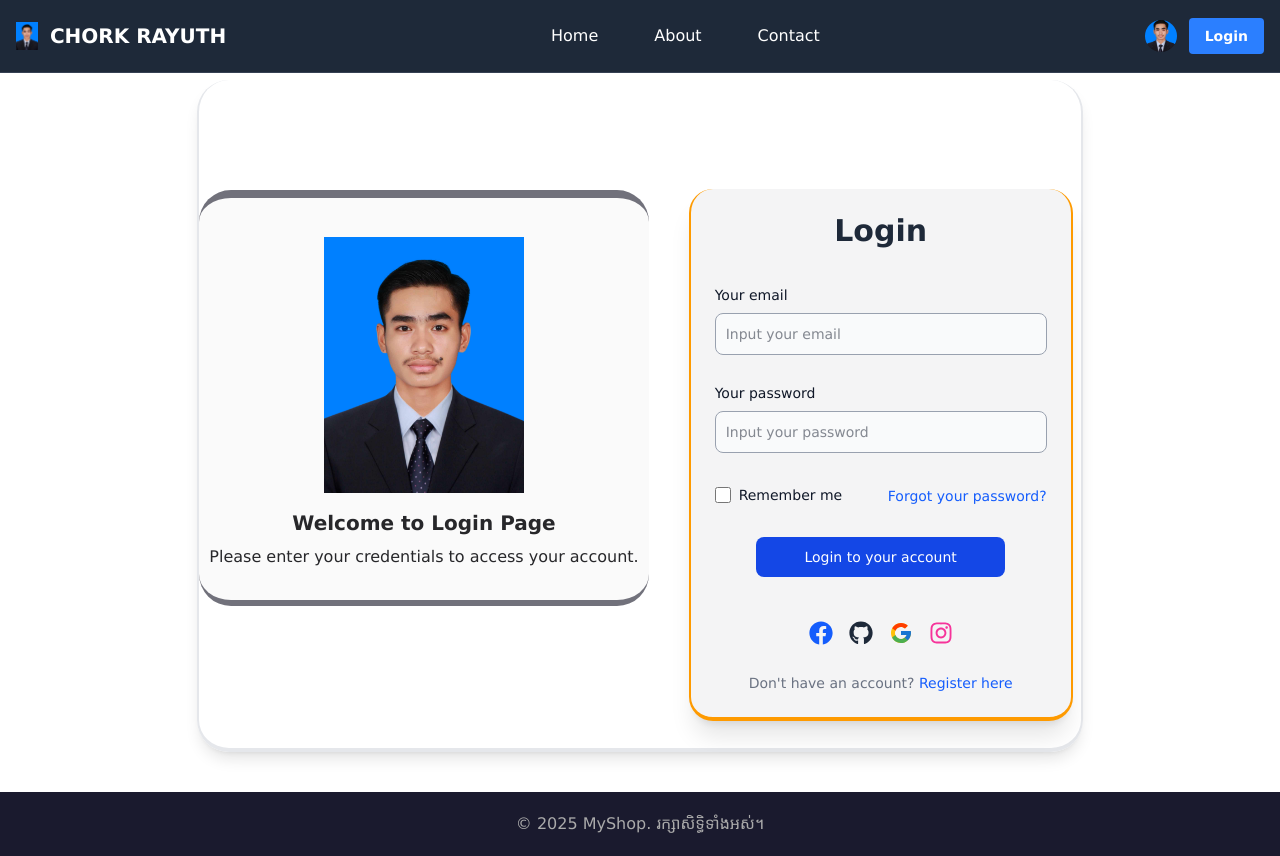
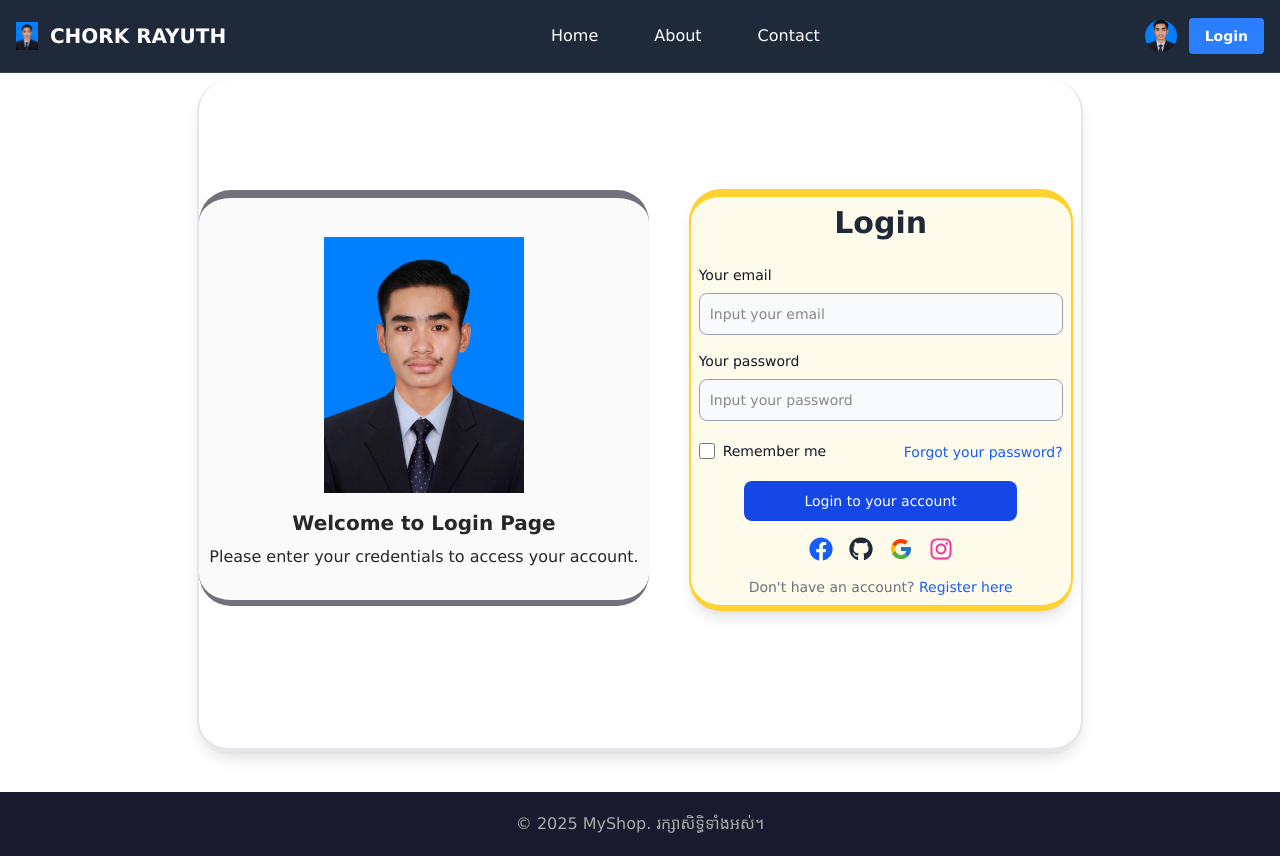
Before and after one commit to ChYuth/web_profilo, a React (Vite) app: page /login in a window 1280 px wide. Built offline with nearby package versions, Linux system fonts and the light colour scheme.

Commit message:
Register already

```diff
--- a/src/components/Login.jsx
+++ b/src/components/Login.jsx
@@ -1,4 +1,4 @@
-import React, { useState } from "react";
+import React,{useState} from "react";
 import { Link } from "react-router-dom";
 import { FaFacebook } from "react-icons/fa";
 import { FaGithub } from "react-icons/fa";
@@ -41,10 +41,10 @@ const Login = () => {
         data-aos="fade-left"
         data-aos-duration="1000"
         data-aos-easing="ease-in-out">
-        <form
-  action="#"
-  className="bg-zinc-100 shadow-xl rounded-3xl flex flex-col p-4 sm:p-6 gap-3 border-b-4 border-r-2 border-l-2 border-amber-500 max-h-[90vh] overflow-y-auto"
->
+          <form
+            action="#"
+            className="w-full lg:w-full mt-[-10px] lg:mt-0 shadow-lg p-2 bg-amber-50 rounded-4xl border-b-6 border-amber-300 border-t-8 border-l-2 border-r-2 h-auto"
+          >
             {/* header */}
             <div className="w-full mb-6 text-4xl text-center font-bold text-gray-800">
               <h1 className="text-3xl font-extrabold">Login</h1>
@@ -144,7 +144,7 @@ const Login = () => {
           {
             openmodal && (
               <div className="fixed inset-0 bg-black/90 flex justify-center items-center z-50">
-                <div className="mt-40 lg:mt-60 md:mt-70">
+                <div className="mt-46 ">
                   <Register setopenmodal={setopenmodal} />
                 </div>
               </div>
```
